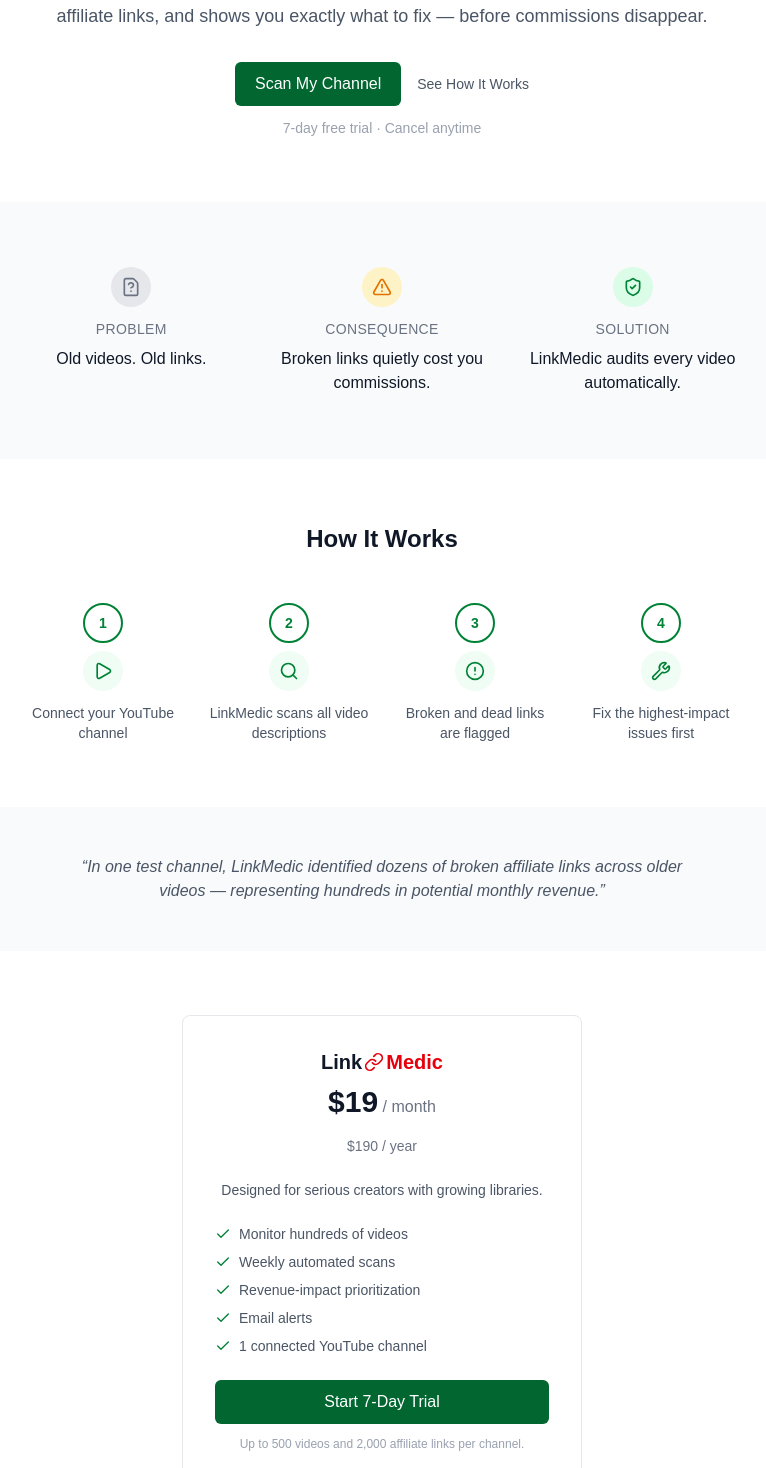
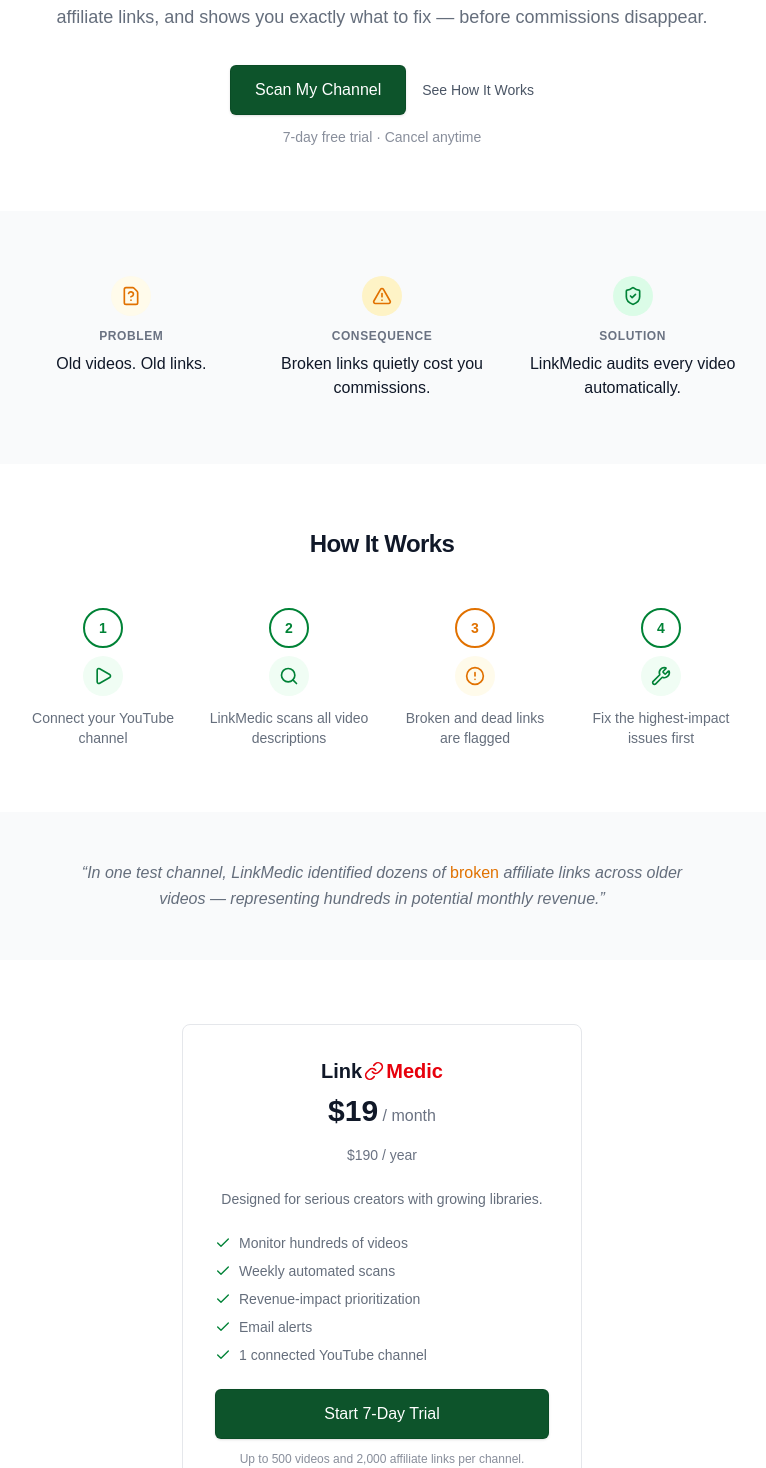
Before and after one commit to talisaineskye-lang/LinkMedic, a Next.js app: page / in a window 1280 px wide. Shown: the part 322-1790 px from the top of the page, without its empty margins (258-1024 px from the left). Built offline with nearby package versions, Linux system fonts and the light colour scheme; no server answers.

Commit message:
changed login page to match styling of landing page

```diff
--- a/src/app/page.tsx
+++ b/src/app/page.tsx
@@ -40,15 +40,15 @@
         </div>
 
         <h1 className="text-3xl font-semibold text-gray-900 mb-4 leading-tight">
-          Stop Losing Affiliate Revenue<br />From Broken <span className="text-green-700">YouTube Links</span>
+          Stop Losing Affiliate Revenue<br />From <span className="text-amber-600">Broken</span> YouTube Links
         </h1>
-        <p className="text-lg text-gray-600 mb-8 max-w-2xl mx-auto">
+        <p className="text-lg text-gray-600/85 mb-8 max-w-2xl mx-auto leading-relaxed">
           LinkMedic automatically scans your video descriptions, detects broken or outdated affiliate links, and shows you exactly what to fix — before commissions disappear.
         </p>
         <div className="flex items-center justify-center gap-4 mb-3">
           <Link
             href="/login"
-            className="inline-flex items-center gap-2 bg-green-800 text-white px-5 py-2.5 rounded-md font-medium hover:bg-green-900 transition-colors"
+            className="inline-flex items-center gap-2 bg-green-900 text-white px-6 py-3 rounded-md font-medium hover:bg-green-950 transition-colors border border-green-950/20 shadow-sm"
           >
             Scan My Channel
           </Link>
@@ -59,7 +59,7 @@
             See How It Works
           </a>
         </div>
-        <p className="text-sm text-gray-400">
+        <p className="text-sm text-gray-500/80">
           7-day free trial · Cancel anytime
         </p>
       </section>
@@ -72,24 +72,24 @@
         <div className="max-w-3xl mx-auto px-6">
           <div className="grid grid-cols-3 gap-8 text-center">
             <div>
-              <div className="w-10 h-10 rounded-full bg-gray-200 flex items-center justify-center mx-auto mb-3">
-                <FileQuestion className="w-5 h-5 text-gray-500" />
+              <div className="w-10 h-10 rounded-full bg-amber-50 flex items-center justify-center mx-auto mb-3">
+                <FileQuestion className="w-5 h-5 text-amber-600" />
               </div>
-              <p className="text-sm font-medium text-gray-500 uppercase tracking-wide mb-2">Problem</p>
+              <p className="text-xs font-semibold text-gray-500 uppercase tracking-wider mb-2">Problem</p>
               <p className="text-gray-900">Old videos. Old links.</p>
             </div>
             <div>
               <div className="w-10 h-10 rounded-full bg-amber-100 flex items-center justify-center mx-auto mb-3">
                 <AlertTriangle className="w-5 h-5 text-amber-600" />
               </div>
-              <p className="text-sm font-medium text-gray-500 uppercase tracking-wide mb-2">Consequence</p>
+              <p className="text-xs font-semibold text-gray-500 uppercase tracking-wider mb-2">Consequence</p>
               <p className="text-gray-900">Broken links quietly cost you commissions.</p>
             </div>
             <div>
               <div className="w-10 h-10 rounded-full bg-green-100 flex items-center justify-center mx-auto mb-3">
                 <ShieldCheck className="w-5 h-5 text-green-700" />
               </div>
-              <p className="text-sm font-medium text-gray-500 uppercase tracking-wide mb-2">Solution</p>
+              <p className="text-xs font-semibold text-gray-500 uppercase tracking-wider mb-2">Solution</p>
               <p className="text-gray-900">LinkMedic audits every video automatically.</p>
             </div>
           </div>
@@ -99,7 +99,7 @@
       {/* How It Works */}
       <section id="how-it-works" className="py-16 bg-white">
         <div className="max-w-3xl mx-auto px-6">
-          <h2 className="text-2xl font-semibold text-gray-900 text-center mb-12">How It Works</h2>
+          <h2 className="text-2xl font-bold text-gray-900 text-center mb-12 tracking-tight">How It Works</h2>
           <div className="grid grid-cols-4 gap-6">
             <div className="text-center">
               <div className="w-10 h-10 rounded-full border-2 border-green-700 flex items-center justify-center mx-auto mb-2">
@@ -108,7 +108,7 @@
               <div className="w-10 h-10 rounded-full bg-green-50 flex items-center justify-center mx-auto mb-3">
                 <Play className="w-5 h-5 text-green-700" />
               </div>
-              <p className="text-sm text-gray-600">Connect your YouTube channel</p>
+              <p className="text-sm text-gray-600/85">Connect your YouTube channel</p>
             </div>
             <div className="text-center">
               <div className="w-10 h-10 rounded-full border-2 border-green-700 flex items-center justify-center mx-auto mb-2">
@@ -117,16 +117,16 @@
               <div className="w-10 h-10 rounded-full bg-green-50 flex items-center justify-center mx-auto mb-3">
                 <Search className="w-5 h-5 text-green-700" />
               </div>
-              <p className="text-sm text-gray-600">LinkMedic scans all video descriptions</p>
+              <p className="text-sm text-gray-600/85">LinkMedic scans all video descriptions</p>
             </div>
             <div className="text-center">
-              <div className="w-10 h-10 rounded-full border-2 border-green-700 flex items-center justify-center mx-auto mb-2">
-                <span className="text-sm font-semibold text-green-700">3</span>
+              <div className="w-10 h-10 rounded-full border-2 border-amber-600 flex items-center justify-center mx-auto mb-2">
+                <span className="text-sm font-semibold text-amber-600">3</span>
               </div>
-              <div className="w-10 h-10 rounded-full bg-green-50 flex items-center justify-center mx-auto mb-3">
-                <AlertCircle className="w-5 h-5 text-green-700" />
+              <div className="w-10 h-10 rounded-full bg-amber-50 flex items-center justify-center mx-auto mb-3">
+                <AlertCircle className="w-5 h-5 text-amber-600" />
               </div>
-              <p className="text-sm text-gray-600">Broken and dead links are flagged</p>
+              <p className="text-sm text-gray-600/85">Broken and dead links are flagged</p>
             </div>
             <div className="text-center">
               <div className="w-10 h-10 rounded-full border-2 border-green-700 flex items-center justify-center mx-auto mb-2">
@@ -135,7 +135,7 @@
               <div className="w-10 h-10 rounded-full bg-green-50 flex items-center justify-center mx-auto mb-3">
                 <Wrench className="w-5 h-5 text-green-700" />
               </div>
-              <p className="text-sm text-gray-600">Fix the highest-impact issues first</p>
+              <p className="text-sm text-gray-600/85">Fix the highest-impact issues first</p>
             </div>
           </div>
         </div>
@@ -144,8 +144,8 @@
       {/* Social Proof */}
       <section className="bg-gray-50 py-12">
         <div className="max-w-2xl mx-auto px-6 text-center">
-          <p className="text-gray-600 italic">
-            &ldquo;In one test channel, LinkMedic identified dozens of broken affiliate links across older videos — representing hundreds in potential monthly revenue.&rdquo;
+          <p className="text-gray-600/85 italic leading-relaxed">
+            &ldquo;In one test channel, LinkMedic identified dozens of <span className="text-amber-600 not-italic font-medium">broken</span> affiliate links across older videos — representing hundreds in potential monthly revenue.&rdquo;
           </p>
         </div>
       </section>
@@ -166,10 +166,10 @@
             <p className="text-sm text-gray-500 mb-6">
               $190 / year
             </p>
-            <p className="text-sm text-gray-600 mb-6">
+            <p className="text-sm text-gray-600/85 mb-6">
               Designed for serious creators with growing libraries.
             </p>
-            <ul className="text-sm text-gray-600 text-left space-y-2 mb-6">
+            <ul className="text-sm text-gray-600/85 text-left space-y-2 mb-6">
               <li className="flex items-center gap-2">
                 <Check className="w-4 h-4 text-green-700" />
                 Monitor hundreds of videos
@@ -193,11 +193,11 @@
             </ul>
             <Link
               href="/login"
-              className="block w-full bg-green-800 text-white py-2.5 rounded-md font-medium hover:bg-green-900 transition-colors mb-3"
+              className="block w-full bg-green-900 text-white py-3 rounded-md font-medium hover:bg-green-950 transition-colors border border-green-950/20 shadow-sm mb-3"
             >
               Start 7-Day Trial
             </Link>
-            <p className="text-xs text-gray-400">
+            <p className="text-xs text-gray-500/80">
               Up to 500 videos and 2,000 affiliate links per channel.
             </p>
           </div>
@@ -206,7 +206,7 @@
 
       {/* Footer */}
       <footer className="border-t border-gray-100 py-8">
-        <div className="max-w-5xl mx-auto px-6 text-center text-sm text-gray-400">
+        <div className="max-w-5xl mx-auto px-6 text-center text-sm text-gray-500/80">
           <div className="flex items-center justify-center gap-0.5 mb-2">
             <span>Link</span>
             <LinkIcon className="w-4 h-4 text-red-600" />
```
Also changed, not shown: src/app/login/page.tsx (+45 -16 lines).
